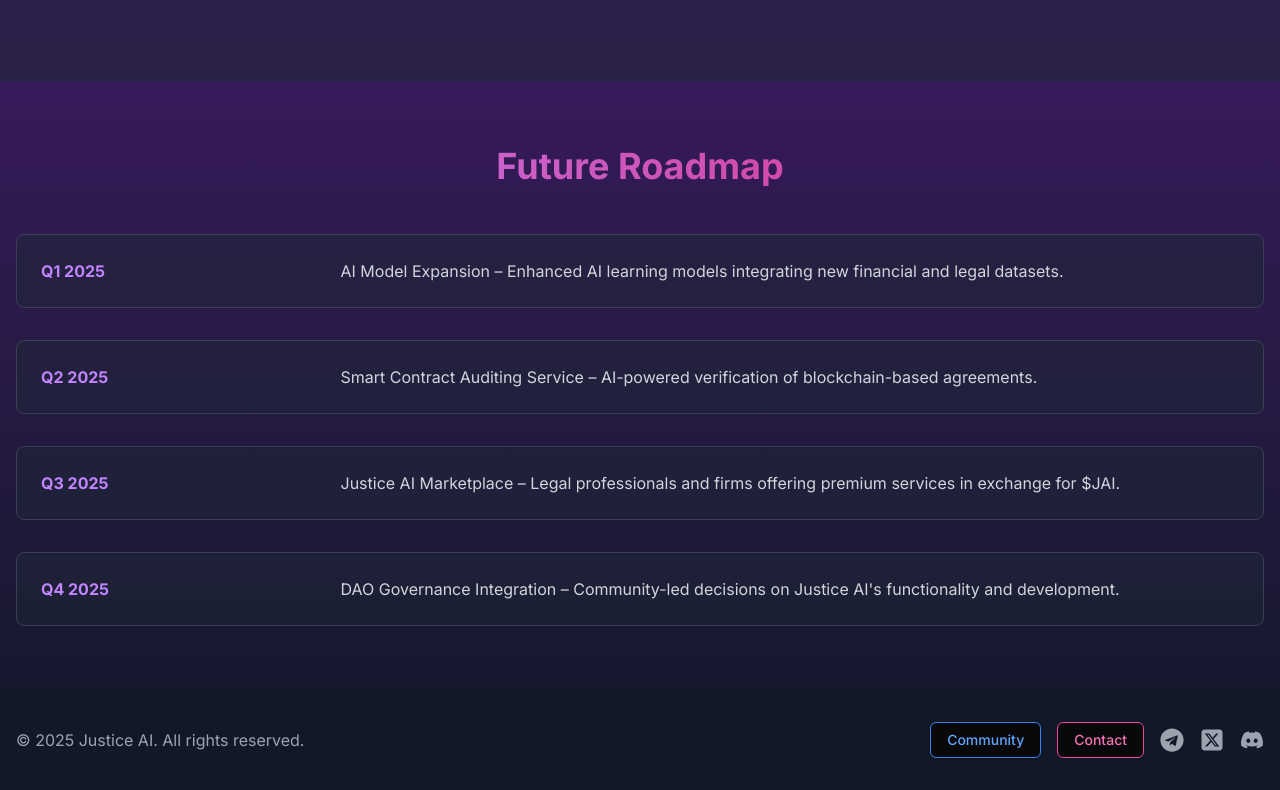
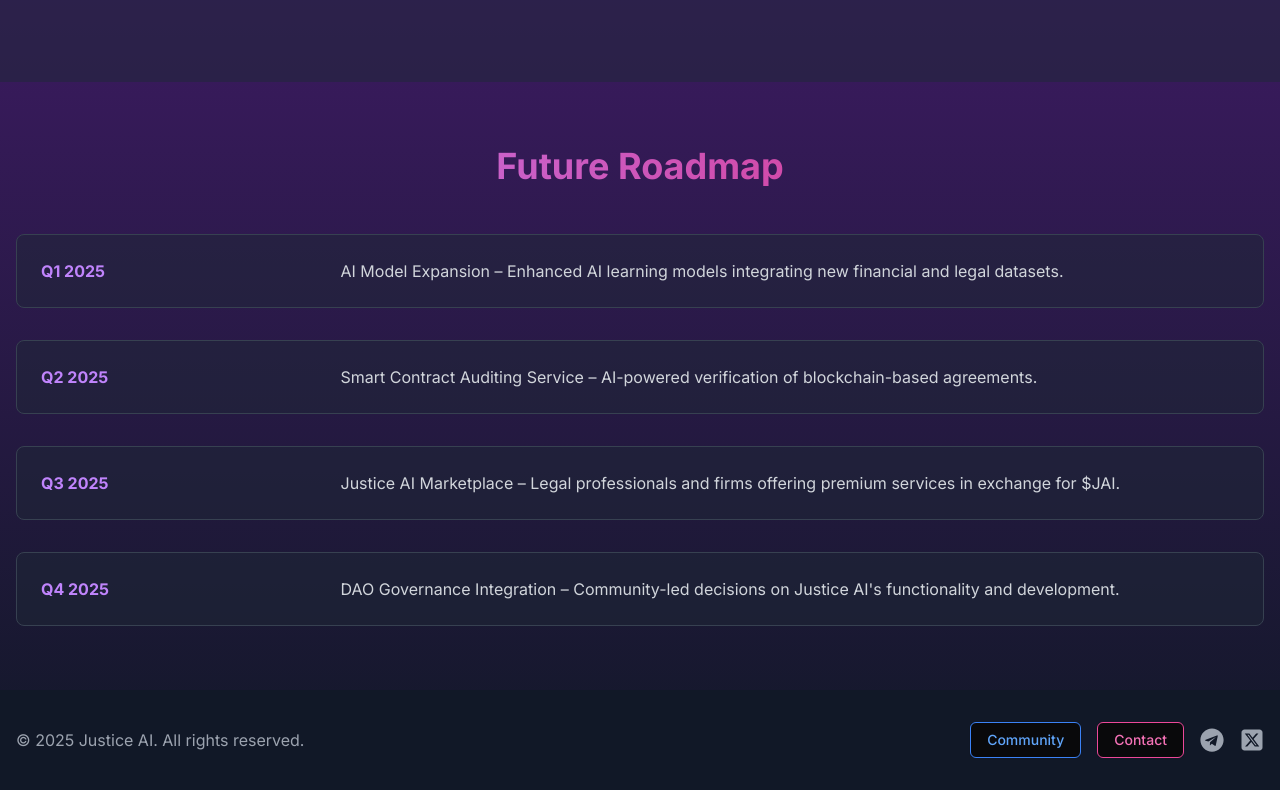
Before and after one commit to Ogbera-Gabriel/justice_ai, a Next.js app: page / in a window 1280 px wide. Shown: the part 1878-2668 px from the top of the page. Built offline with nearby package versions, Linux system fonts and the light colour scheme.

Commit message:
Update Footer component social media links and remove Discord link

```diff
--- a/src/components/Footer.tsx
+++ b/src/components/Footer.tsx
@@ -2,7 +2,6 @@
 
 import { Button } from "@/components/ui/button"
 import { motion } from "framer-motion"
-import { FaDiscord } from "react-icons/fa"
 import { FaSquareXTwitter } from "react-icons/fa6"
 import { FaTelegram } from "react-icons/fa"
 
@@ -30,14 +29,11 @@ export default function Footer() {
               <Button variant="outline" className="border-pink-500 text-pink-400 hover:bg-pink-500 hover:text-white">Contact</Button>
             </div>
             <div className="flex space-x-4">
-              <a href="https://t.me/JusticeAI" target="_blank" rel="noopener noreferrer" className="text-gray-400 hover:text-purple-400 transition-colors">
+              <a href="https://t.me/JusticeAIsolana" target="_blank" rel="noopener noreferrer" className="text-gray-400 hover:text-purple-400 transition-colors">
                 <FaTelegram size={24} />
               </a>
-              <a href="https://twitter.com/JusticeAI" target="_blank" rel="noopener noreferrer" className="text-gray-400 hover:text-blue-400 transition-colors">
+              <a href="https://x.com/JusticeAI_Sol" target="_blank" rel="noopener noreferrer" className="text-gray-400 hover:text-blue-400 transition-colors">
                 <FaSquareXTwitter size={24} />
-              </a>
-              <a href="https://discord.gg/JusticeAI" target="_blank" rel="noopener noreferrer" className="text-gray-400 hover:text-indigo-400 transition-colors">
-                <FaDiscord size={24} />
               </a>
             </div>
           </motion.div>
```
